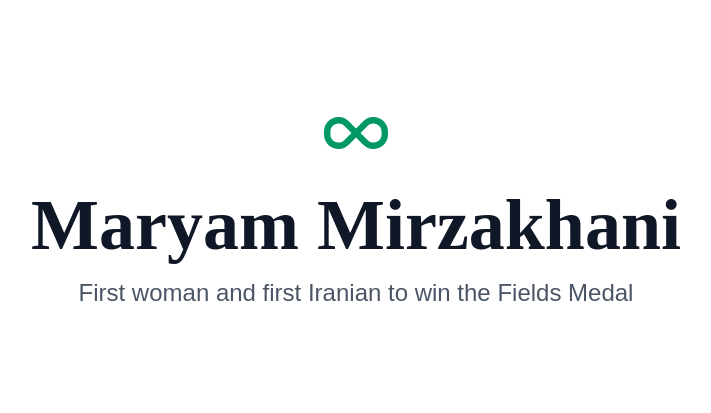
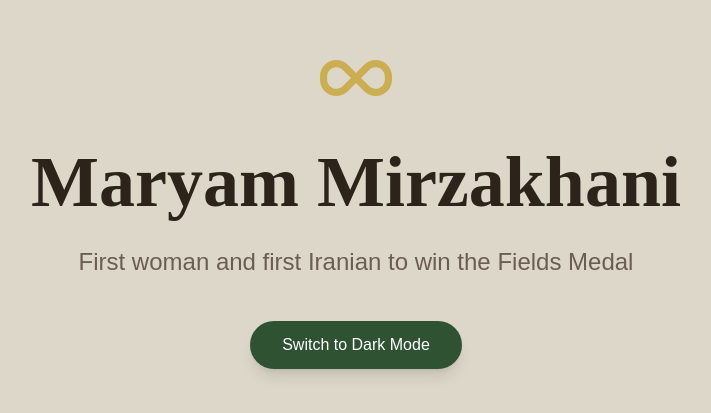
Before and after one commit to zibanoori/mirzakhani-inspire, a React (Vite) app: page / in a window 1280 px wide. Shown: the part 115-528 px from the top of the page, without its empty margins (284-995 px from the left). Built offline with nearby package versions, Linux system fonts and the light colour scheme.

Commit message:
Update hero section to use custom theme colors and toggle

```diff
--- a/src/App.jsx
+++ b/src/App.jsx
@@ -6,17 +6,25 @@ function App() {
   const [isDark, setIsDark] = useState(false);
 
   return (
-    <div className={`min-h-screen ${isDark ? "dark" : ""}`}>
+    <div
+      className={`min-h-screen bg-paper transition-colors duration-300 ${isDark ? "dark" : ""}`}
+    >
       <section className="flex flex-col items-center justify-center min-h-[80vh] px-4 text-center">
-        <div className="mb-6 text-emerald-600 dark:text-emerald-400">
-          <FaInfinity size={64} />
+        <div className="mb-8 text-gold animate-pulse">
+          <FaInfinity size={72} />
         </div>
-        <h1 className="font-serif text-5xl md:text-7xl font-bold mb-4 text-gray-900 dark:text-white">
+        <h1 className="font-serif text-5xl md:text-7xl font-bold mb-6 text-ink">
           Maryam Mirzakhani
         </h1>
-        <p className="text-xl md:text-2xl text-gray-600 dark:text-gray-300 max-w-2xl font-sans">
+        <p className="text-xl md:text-2xl text-muted max-w-2xl font-sans leading-relaxed">
           First woman and first Iranian to win the Fields Medal
         </p>
+        <button
+          onClick={() => setIsDark(!isDark)}
+          className="mt-10 px-8 py-3 bg-accent text-on-accent rounded-full hover:bg-opacity-90 transition-all shadow-lg font-medium"
+        >
+          {isDark ? "Switch to Light Mode" : "Switch to Dark Mode"}
+        </button>
       </section>
     </div>
   );
```
